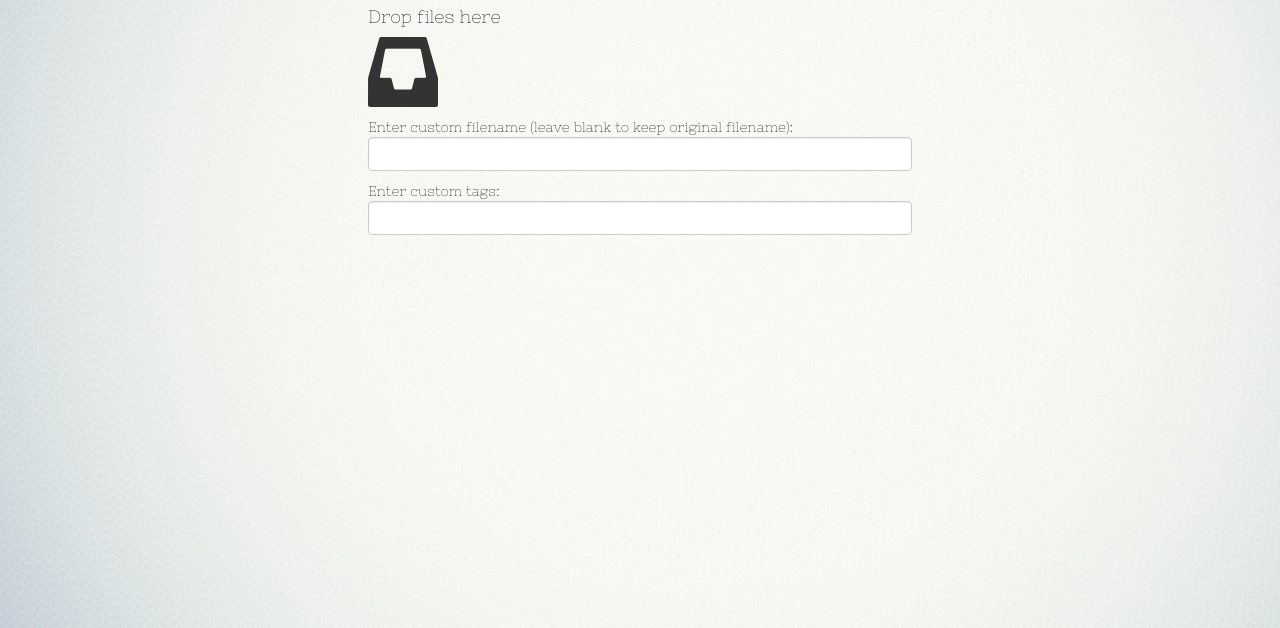
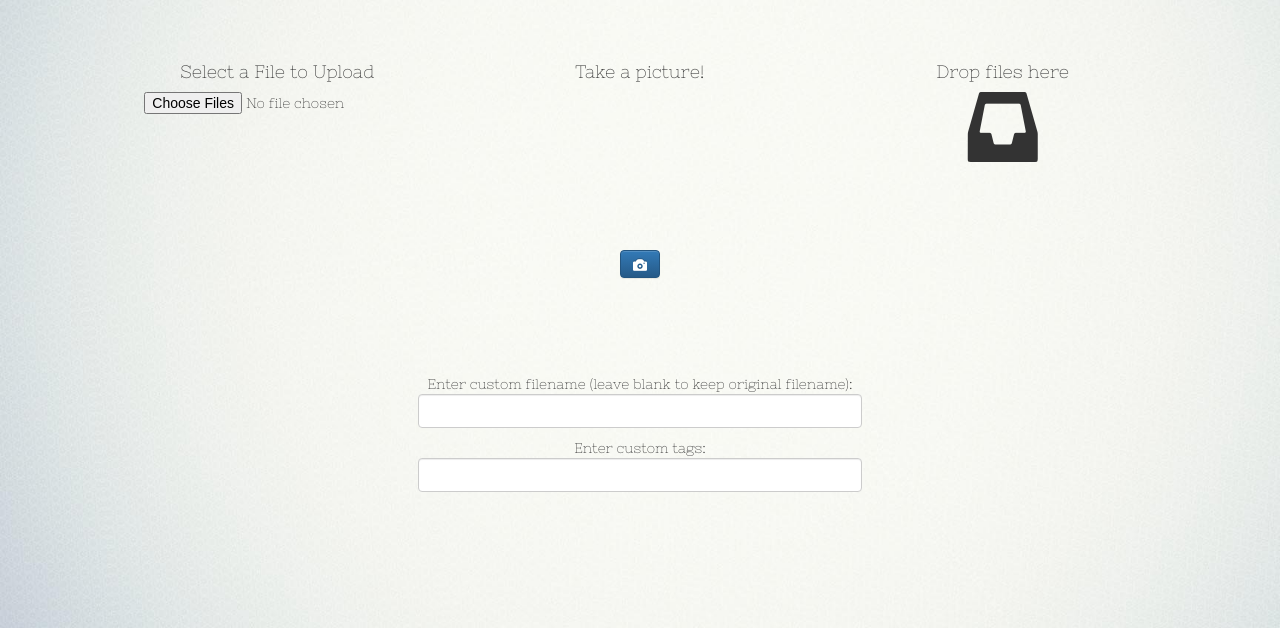
Before and after one commit to janoshh/JAPO, a website: page public/index.html at #!/upload in a window 1280 px wide. Shown: the part 172-800 px from the top of the page. Drawn offline with nearby package versions, Linux system fonts and the light colour scheme; some packages are replaced by stand-ins of ours.

Commit message:
kan nu foto maken en opslagen in var. styling upload-page

```diff
--- a/public/app.js
+++ b/public/app.js
@@ -141,11 +141,11 @@ app.controller("homeController", function ($scope, $http, $location, fileService
     function getFiles() {
         console.log("Getting Files");
         $http({
-            method: 'GET'
-            , url: '/api/getFiles'
-            , headers: {
-                'x-access-token': token
-                , 'user': user
+            method: 'GET',
+            url: '/api/getFiles',
+            headers: {
+                'x-access-token': token,
+                'user': user
             }
         }).then(function (response) {
             fileList = response.data.files[0];
@@ -173,8 +173,7 @@ app.controller("homeController", function ($scope, $http, $location, fileService
                 var filetype = fileList[i].filetype.toUpperCase();
                 if (filetype === 'PDF') {
                     var thumbnail = "https://s3.amazonaws.com/" + user.replace("@", "-") + "/pdflogo.png";
-                }
-                else {
+                } else {
                     var thumbnail = "https://s3.amazonaws.com/" + user.replace("@", "-") + "/thumb_" + name;
                 }
                 var file = {
@@ -184,8 +183,7 @@ app.controller("homeController", function ($scope, $http, $location, fileService
             }
             if ($scope.fileList.length > 0) {
                 $scope.documentsMessage = "";
-            }
-            else {
+            } else {
                 $scope.documentsMessage = "You have not yet uploaded any documents.";
             }
         });
@@ -456,7 +454,70 @@ app.controller("uploadController", function ($scope, $http, $location) {
     $scope.goBack = function () {
         $location.path("/home");
     }
+
+
+    console.log("in video functie!");
+    var isSrtreaming = false,
+        v = document.getElementById("video"),
+        c = document.getElementById("canvas"),
+        con = c.getContext('2d'),
+        w = 360,
+        h = 360;
+
+    v.addEventListener('canplay', function (e) {
+        if (!isSrtreaming) {
+            //videoWidth isn't always set correctly in all browsers
+            if (v.videoWidth > 0) h = v.videoHeight / (v.videoWidth / w);
+            c.setAttribute("width", w);
+            c.setAttribute("height", h);
+            //reverse the canvas image
+            con.translate(w, 0);
+            con.scale(-1, 1);
+            isSrtreaming = true;
+        }
+    }, false);
+
+    v.addEventListener('play', function () {
+        //every 33 milsec copy the video image to the canvas
+        setInterval(function () {
+            if (v.paused || v.ended) return;
+            con.fillRect(0, 0, w, h);
+            con.drawImage(v, 0, 0, w, h);
+        }, 33);
+    }, false);
+
+    navigator.getUserMedia == (navigator.getUserMedia || navigator.webkitGetUserMedia || navigator.mozGetUserMedia || navigator.msGetUserMedia);
+    if (navigator.getUserMedia) {
+        //request acces to video only
+        navigator.getUserMedia({
+                video: true,
+                audio: false
+            },
+            function (stream) {
+                var url = window.URL || window.webkitURL;
+                v.src = url ? url.createObjectURL(stream) : stream;
+                v.play();
+            },
+            function (error) {
+                alert("Something went wrong. (error code " + error.code + ")");
+                return;
+            }
+        );
+    } else {
+        alert("sorry, the browser you are using doesn\'t support getUserMedia");
+        return;
+    }
+
+    /*------------------- take snapshot from canvas ------------------------*/
+
+    $scope.capture = function () {
+        var c = document.getElementById('canvas');
+        var context = c.getContext('2d');
+        // save canvas image as data url (png format by default)
+        $scope.dataURL = c.toDataURL();
+    }
 });
+
 //----------------------
 //show controller
 //----------------------
@@ -467,13 +528,13 @@ app.controller("show", function ($scope, $http, $location, fileService) {
     }
     $scope.file = fileService.getFile();
     var url = "http://localhost:8080/getfile?file=" + $scope.file.name + "&user=" + user;
-    var pdfDoc = null
-        , pageNum = 1
-        , pageRendering = false
-        , pageNumPending = null
-        , scale = 0.8
-        , canvas = document.getElementById('the-canvas')
-        , ctx = canvas.getContext('2d');
+    var pdfDoc = null,
+        pageNum = 1,
+        pageRendering = false,
+        pageNumPending = null,
+        scale = 0.8,
+        canvas = document.getElementById('the-canvas'),
+        ctx = canvas.getContext('2d');
     /**
      * Get page info from document, resize canvas accordingly, and render page.
      * @param num Page number.
--- a/public/form.html
+++ b/public/form.html
@@ -1,16 +1,39 @@
 <div ng-controller="uploadController">
     <div id="uploadMain">
-        <div class="row">
-            <h2>Select a File to Upload</h2>
-            <br/>
-            <input type="file" ng-model-instant id="fileToUpload" multiple onchange="angular.element(this).scope().setFiles(this)" /> </div>
+
+        <div id="title">
+            <h1>Upload a file</h1></div>
+
+        <div class="col-md-4 col-xs-12 col-lg-4" id="files">
+            <!--class="row"-->
+            <h4>Select a File to Upload</h4>
+            <div id="selectFile">
+                <input type="file" ng-model-instant id="fileToUpload" multiple onchange="angular.element(this).scope().setFiles(this)" />
+            </div>
+        </div>
+
+        <div class="col-md-4 col-xs-12 col-lg-4" id="files">
+            <h4>Take a picture!</h4>
+            <div>
+                <video id='video'></video>
+                <canvas id="canvas"></canvas>
+                <div id="capture">
+                    <button class="btn btn-primary" ng-click="capture()"><span class="glyphicon glyphicon-camera"></span></button>
+                </div>
+            </div>
+        </div>
+
+        <div class="col-md-4 col-xs-12 col-lg-4" id="files">
             <h4>Drop files here</h4>
             <div id="dropbox" class="dropbox" ng-class="dropClass"><span class="glyphicon glyphicon-inbox" id="drop"></span></div>
-        <p>Enter custom filename (leave blank to keep original filename): </br>
-            <input type="text" ng-model="customFilename" class="form-control has-feedback">
+        </div>
+
+        <div class="col-md-12 col-xs-12" id="specsFile">
+            <p>Enter custom filename (leave blank to keep original filename):
+                <input type="text" ng-model="customFilename" class="form-control has-feedback" id="uploadSpecsInput">
             </p>
-        <p>Enter custom tags: </br>
-            <input type="text" ng-model="tags" class="form-control has-feedback">
+            <p>Enter custom tags:
+                <input type="text" ng-model="tags" class="form-control has-feedback" id="uploadSpecsInput">
             </p>
 
             <div ng-show="files.length">
@@ -24,7 +47,8 @@
                         <div class="uploaded" ng-style="{'width': progress+'%'}"></div>
                     </div>
                 </div>
-            <input type="button" ng-click="goBack()" value="Go back to home" />
+                <button class="btn btn-primary" type="button" ng-click="goBack()">Home</button>
             </div>
         </div>
     </div>
+</div>
--- a/public/style.css
+++ b/public/style.css
@@ -2,7 +2,6 @@
     font-family: japofont;
     src: url(font.otf);
 }
-
 body {
     font-family: japofont;
     background-image: url(background.jpg);
@@ -10,18 +9,15 @@ body {
     background-repeat: no-repeat;
     background-attachment: fixed;
 }
-
 .margin {
     margin: 15px 0px 15px 0px
 }
-
 @media(max-width: 1000px) {
     #login {
         border-bottom: 2px dashed #046ca3;
         padding-bottom: 20px;
     }
 }
-
 @media(min-width: 1000px) {
     #login {
         border-right: 2px dashed #046ca3;
@@ -32,42 +28,34 @@ body {
         padding-left: 80px;
     }
 }
-#layout{
+#layout {
     margin-top: 8px;
 }
 img {
     cursor: pointer;
 }
-
 a {
     cursor: pointer;
 }
-
 tr {
     cursor: pointer;
 }
-
 .margin {
     margin: 15px 0px 15px 0px
 }
-
 button {
     max-width: 200px;
 }
-
 .zoek {
     margin-right: 2.5%;
 }
-
 .bold > th {
     font-weight: bold !important;
 }
-
 table {
     border-collapse: collapse;
     width: 100%;
 }
-
 td,
 th {
     font-weight: normal;
@@ -75,17 +63,14 @@ th {
     text-align: left;
     padding: 8px;
 }
-
 tr:nth-child(even) {
     background-color: #dddddd;
 }
-
 #slider {
     max-width: 150px;
     margin-top: 10px;
     margin-bottom: 10px;
 }
-
 .collectionItem {
     display: block;
     text-align: center;
@@ -93,40 +78,63 @@ tr:nth-child(even) {
     max-width: 30%;
     margin: 10px;
 }
-
 .collectionItem > img {
     border-radius: 15%;
     margin-left: auto;
     margin-right: auto;
     max-width: 50%;
 }
-
 #top {
     min-height: 6em;
     border-bottom: 2px dashed #046ca3;
 }
-
 #main {
     width: 85%;
     margin: 0 auto;
     margin-top: 5%;
 }
-
 #example1 {
     width: 500px;
     height: 700px;
 }
-
 .float-right {
     float: right;
 }
-
-#uploadMain{
-    max-width: 50%;
-    margin: 0 auto;
-}
-
-#drop{
+#drop {
     font-size: 5em;
     margin-bottom: 10px;
 }
+#video {
+    position: absolute;
+    visibility: hidden;
+}
+#canvas {
+    margin-bottom: 8px;
+}
+#files {
+    text-align: center;
+    padding-bottom: 20px;
+}
+#specsFile {
+    text-align: center;
+    margin-top: 7%;
+    margin-bottom: 7%;
+}
+#uploadMain {
+    text-align: center;
+}
+#title {
+    padding-bottom: 3%;
+    margin-bottom: 7%;
+    border-bottom: 2px dashed #046ca3;
+}
+#uploadSpecsInput {
+    max-width: 42%;
+    margin: 0 auto;
+}
+#capture{
+    text-align: center;
+}
+#selectFile{
+    margin-left: 10%;
+}
```
Also changed, not shown: public/home.html (+0 -1 lines), thumbnail.jpg. Lines whose indentation alone changed are shown as unchanged.
